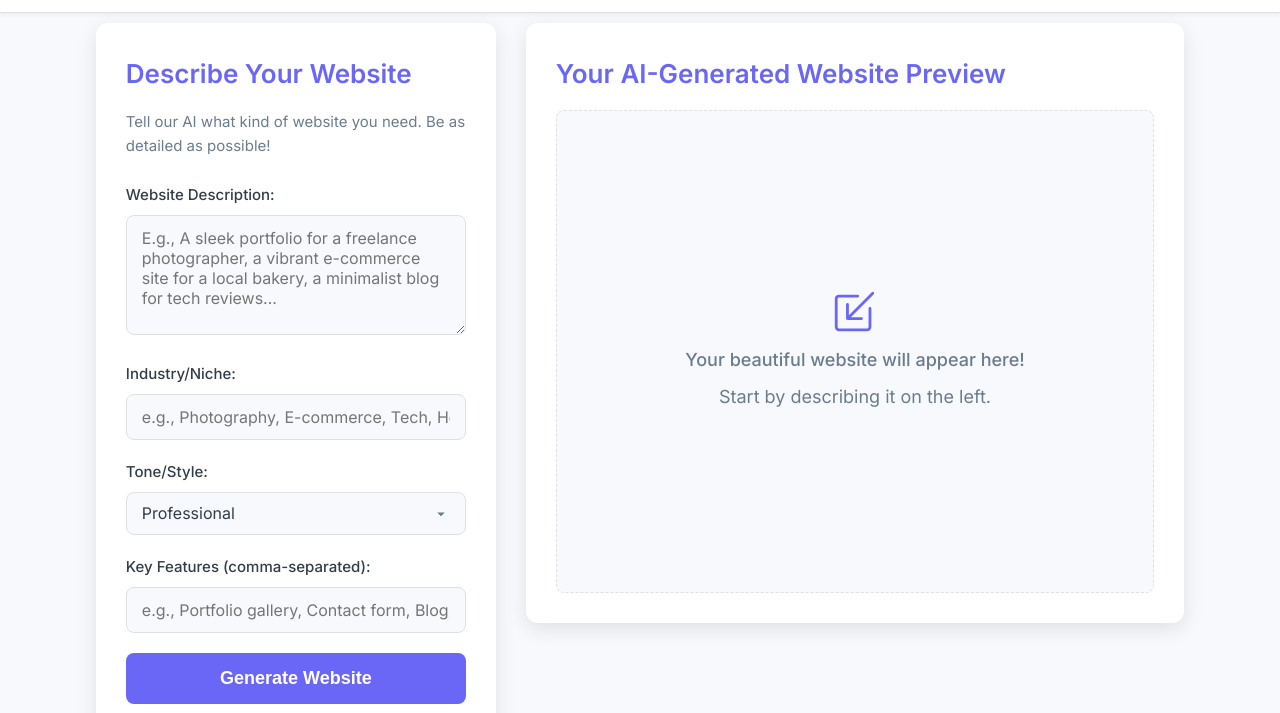
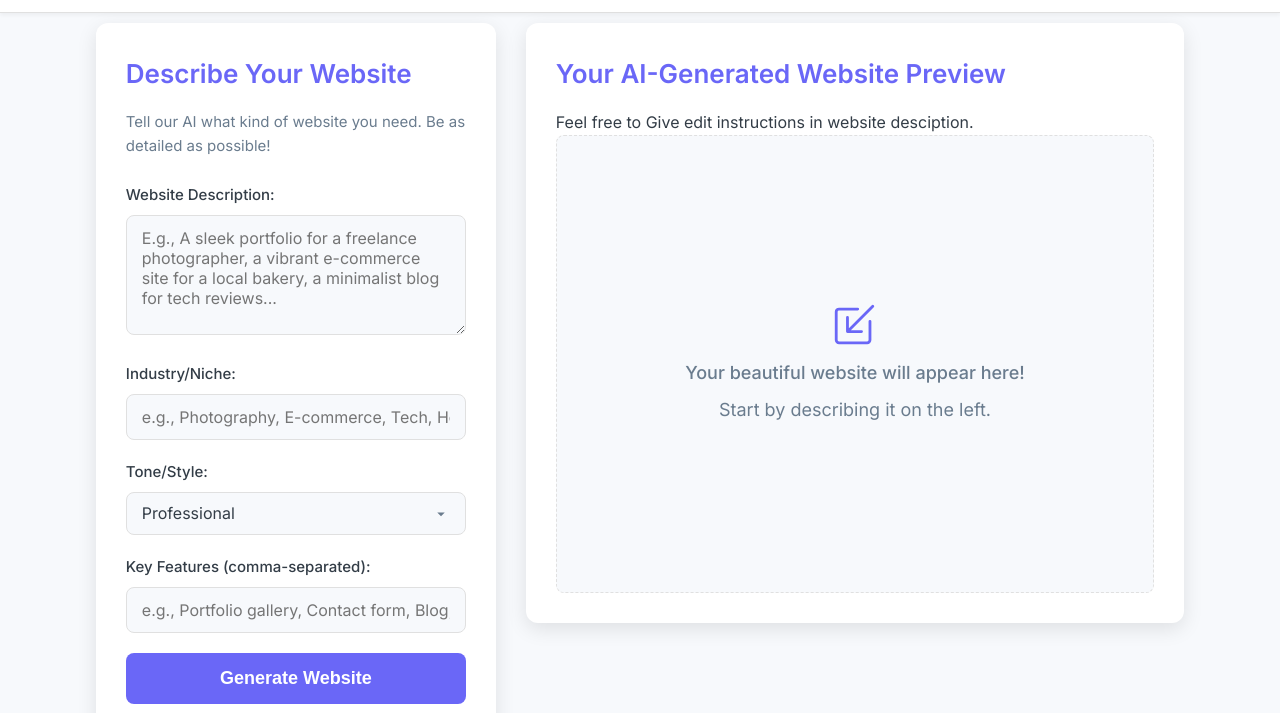
Before and after one commit to Adarsh-031/Buildit, a plain HTML site: page frontend/index.html in a window 1280 px wide. Shown: the part 87-800 px from the top of the page. Drawn offline with Linux system fonts and the light colour scheme.

Commit message:
Update index.html

```diff
--- a/frontend/index.html
+++ b/frontend/index.html
@@ -70,6 +70,7 @@
 
             <div class="preview-panel">
                 <h2>Your AI-Generated Website Preview</h2>
+                <p class="editinfo">Feel free to Give edit instructions in website desciption.</p>
                 <div class="btnsection">
                     <button id="fullscreen-btn"><svg xmlns="http://www.w3.org/2000/svg" width="23" height="23"
                             fill="currentColor" class="bi bi-fullscreen" viewBox="0 0 16 16">
```
